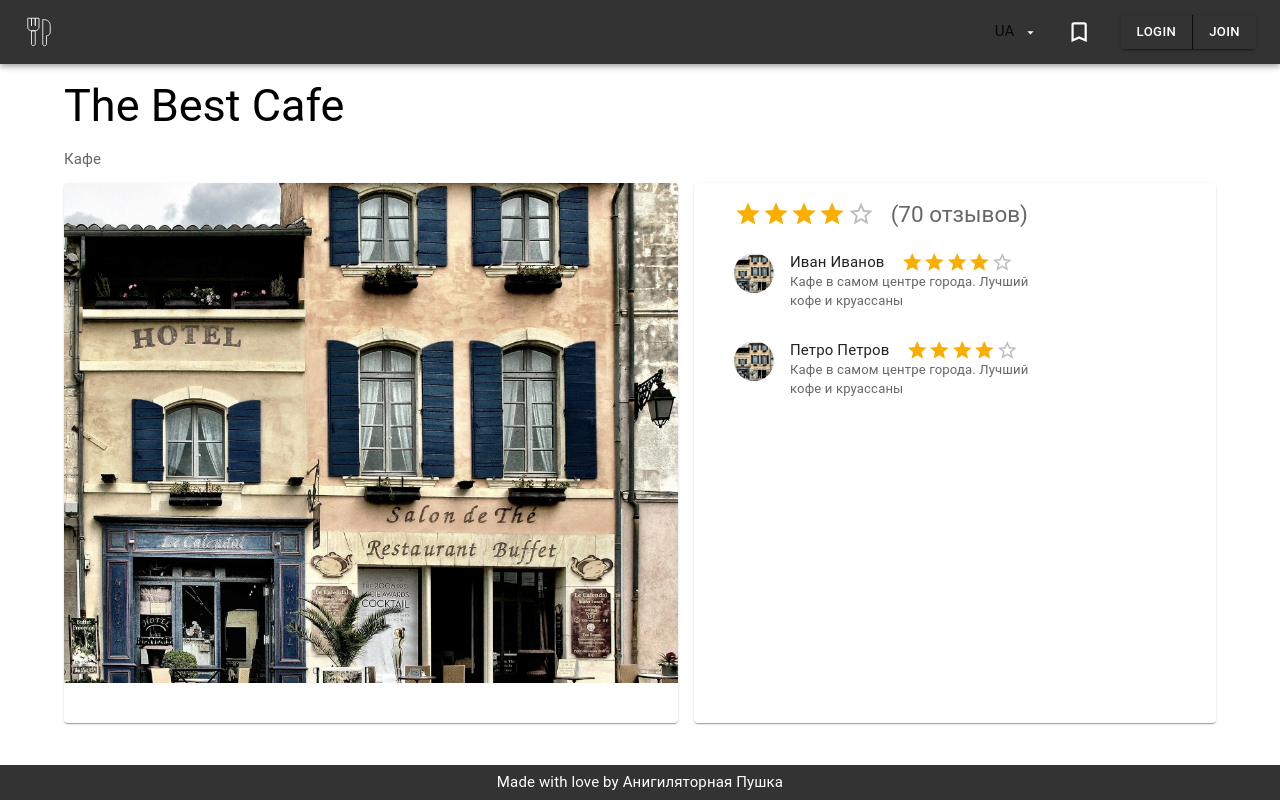
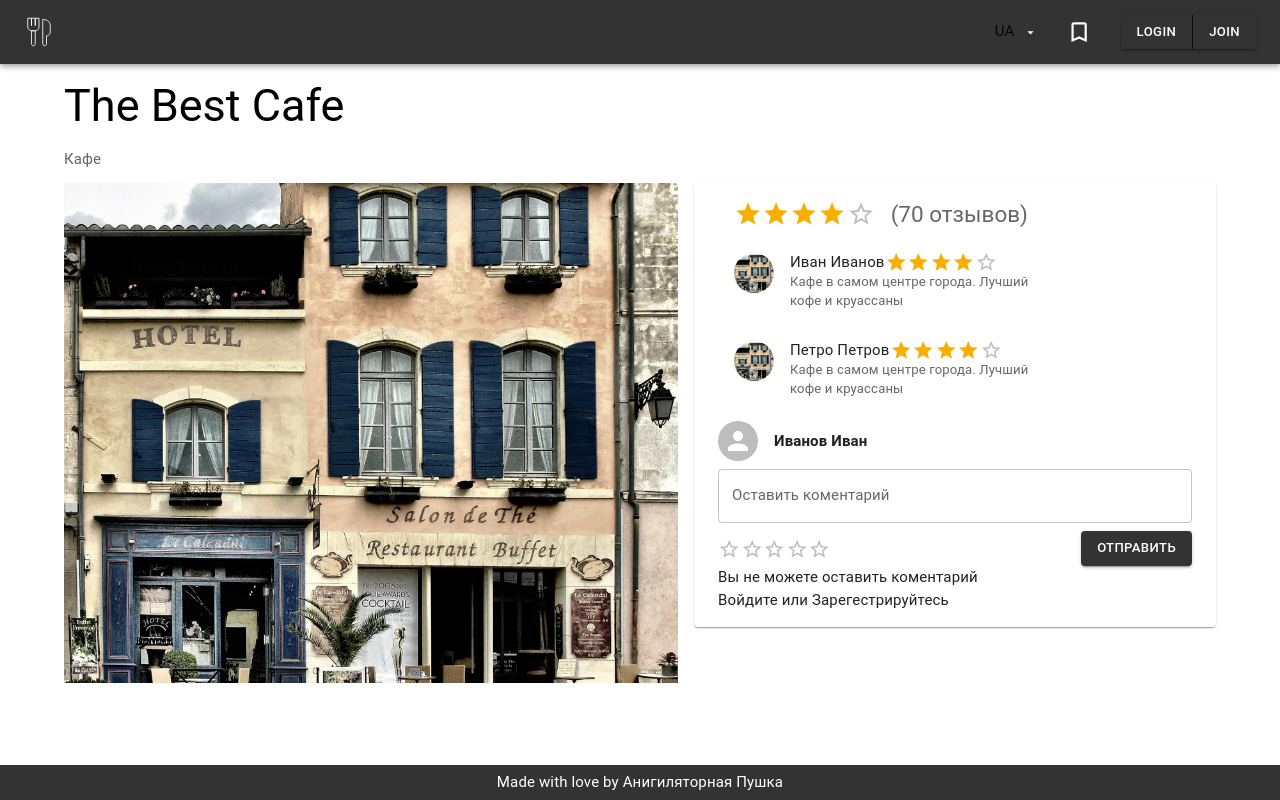
Before and after one commit to iMykhailychenko/genesis-hackathon, a Next.js app: page /cafe/1 in a window 1280 px wide. Built offline with nearby package versions, Linux system fonts and the light colour scheme; no server answers.

Commit message:
static Cafe Page

```diff
--- /dev/null
+++ b/src/components/common/comment/comment-form.tsx
@@ -0,0 +1,21 @@
+import React from 'react';
+import Box from '@mui/material/Box';
+import TextField from '@mui/material/TextField';
+import Rating from '@mui/material/Rating';
+import Button from '@mui/material/Button';
+
+const CommentForm = (): JSX.Element => {
+    return (
+        <form>
+            <Box sx={{display: 'flex', flexDirection: 'column'}}>
+                    <TextField id="comment" label="Оставить коментарий" variant="outlined" />
+                    <Box sx={{display: 'flex', alignItems: 'center', justifyContent: 'space-between', mt: 1}}>
+                    <Rating name="no-value" value={null} />
+                    <Button variant="contained">Отправить</Button>
+                    </Box>
+                </Box>
+        </form>
+    );
+};
+
+export default CommentForm;
--- a/src/components/common/comment/comment.tsx
+++ b/src/components/common/comment/comment.tsx
@@ -6,7 +6,7 @@ import ListItemText from '@mui/material/ListItemText';
 import ListItemAvatar from '@mui/material/ListItemAvatar';
 import Avatar from '@mui/material/Avatar';
 import Typography from '@mui/material/Typography';
-import RatingStatic from '../../rating/rating-static';
+import RatingStatic from '../rating/rating-static';
 import Box from '@mui/material/Box';
 
 
--- /dev/null
+++ b/src/components/common/comment/leave-comment.tsx
@@ -0,0 +1,19 @@
+import React from 'react';
+import Box from '@mui/material/Box';
+import TextField from '@mui/material/TextField';
+import Rating from '@mui/material/Rating';
+import Button from '@mui/material/Button';
+
+import UserCommentInfo from './user-info';
+import CommentForm from './comment-form';
+
+const LeaveComment = (): JSX.Element => {
+    return (
+        <Box sx={{ display: 'flex', flexDirection: 'column' }}>
+            <UserCommentInfo />
+            <CommentForm />
+        </Box>
+    );
+};
+
+export default LeaveComment;
--- /dev/null
+++ b/src/components/common/comment/not-allow-leave-comment.tsx
@@ -0,0 +1,21 @@
+import React from 'react';
+
+import Box from '@mui/material/Box';
+import Typography from '@mui/material/Typography';
+
+import Link from 'next/link';
+
+const NotAllowToLeaveComment = (): JSX.Element => {
+    return (
+        <Box>
+            <Typography>Вы не можете оставить коментарий</Typography>
+            <Typography>
+                <Link href="/login">Войдите </Link>
+                или
+                <Link href="/registration"> Зарегестрируйтесь</Link>
+            </Typography>
+        </Box>
+    );
+};
+
+export default NotAllowToLeaveComment;
--- /dev/null
+++ b/src/components/common/comment/user-info.tsx
@@ -0,0 +1,17 @@
+import React from 'react';
+import Box from '@mui/material/Box';
+import Avatar from '@mui/material/Avatar';
+import Typography from '@mui/material/Typography';
+
+const UserCommentInfo = (): JSX.Element => {
+    return (
+        <>
+            <Box sx={{ display: 'flex', alignItems: 'center', mb:1}}>
+                <Avatar alt="" src="" />
+                <Typography sx={{ml:2, fontWeight: 600 }}>Иванов Иван</Typography>
+            </Box>
+        </>
+    );
+};
+
+export default UserCommentInfo;
--- /dev/null
+++ b/src/components/common/post-card/post-card.module.scss
@@ -0,0 +1,4 @@
+.link:hover{
+    cursor: pointer;
+    background: '#fffff4';
+}
--- a/src/components/rating/rating-static.tsx
+++ b/src/components/common/rating/rating-static.tsx
@@ -8,7 +8,7 @@ interface IRating {
 
 const RatingStatic = ({rating}:IRating): JSX.Element => {
     return(
-        <Rating name="read-only" value={rating} sx={{ml: 2}} readOnly />
+        <Rating name="read-only" value={rating} readOnly />
     )
 };
 
--- a/src/components/pages/cafe/cafe-card.tsx
+++ b/src/components/pages/cafe/cafe-card.tsx
@@ -7,6 +7,7 @@ import CardMedia from '@mui/material/CardMedia';
 import Typography from '@mui/material/Typography';
 import Rating from '@mui/material/Rating';
 import Container from '@mui/material/Container';
+
 import CafeCardImg from './components/cafe-image-card';
 import RatingCard from './components/rating-card';
 
--- a/src/components/pages/cafe/components/cafe-image-card.tsx
+++ b/src/components/pages/cafe/components/cafe-image-card.tsx
@@ -13,7 +13,7 @@ interface Props {
 
 const CafeCardImg = ({image, title}: Props): JSX.Element => {
     return(
-        <Card sx={{  flexGrow: 1, mr: 2 }}>
+        <Card sx={{  flexGrow: 1, mr: 2, boxShadow: 'none' }}>
         <CardMedia component="img" sx = {{ maxHeight: 500 }} image={image} alt={title} />
             <CardContent>
                 <Typography variant='h4'></Typography>
--- a/src/components/pages/cafe/components/rating-card.tsx
+++ b/src/components/pages/cafe/components/rating-card.tsx
@@ -2,14 +2,14 @@ import React from 'react';
 
 import Box from '@mui/material/Box';
 import Card from '@mui/material/Card';
-import CardContent from '@mui/material/CardContent';
-import CardMedia from '@mui/material/CardMedia';
 import Typography from '@mui/material/Typography';
 import Rating from '@mui/material/Rating';
 import Container from '@mui/material/Container';
 
-import RatingStatic from '../../../rating/rating-static';
+import LeaveComment from '../../../common/comment/leave-comment';
 import CommentsList from '../../../common/comment-list.tsx/comment-list';
+import NotAllowToLeaveComment from '../../../common/comment/not-allow-leave-comment';
+
 import COMMENT_DATA from '../../../../assets/data/comment-data'; // must be removed
 
 
@@ -18,18 +18,25 @@ interface Props {
     rewies: number;
 }
 
-const RatingCard = ({rating, rewies}:Props): JSX.Element => {
-    return(
-        <Card sx={{  flexGrow: 1 }}>
-            <Container>
-            <Box sx={{display: 'flex', mt: 2, alignItems: 'center' }}>
-            <Rating name="rating" value={rating} sx={{ml: 2}} size='large' readOnly />
-            <Typography variant="h5" color="text.secondary" sx={{ml: 2}}>({rewies} отзывов)</Typography>
-            </Box>
-            <CommentsList comments={COMMENT_DATA} />
+const RatingCard = ({ rating, rewies }: Props): JSX.Element => {
+
+
+    return (
+        <Card sx={{ flexGrow: 1, height: 'fit-content' }}>
+            <Container sx={{display: 'flex', flexDirection: 'column', justifyContent: 'space-between', mb:2}}>
+
+                <Box sx={{ display: 'flex', mt: 2, alignItems: 'center' }}>
+                    <Rating name="rating" value={rating} sx={{ ml: 2 }} size="large" readOnly />
+                    <Typography variant="h5" color="text.secondary" sx={{ ml: 2 }}>
+                        ({rewies} отзывов)
+                    </Typography>
+                </Box>
+                <CommentsList comments={COMMENT_DATA} />
+                    <LeaveComment />
+                    <NotAllowToLeaveComment />
             </Container>
-    </Card>
-    )
+        </Card>
+    );
 };
 
 export default RatingCard;
```
Also changed, not shown: src/components/common/post-card/post-card.tsx (+16 -10 lines).
